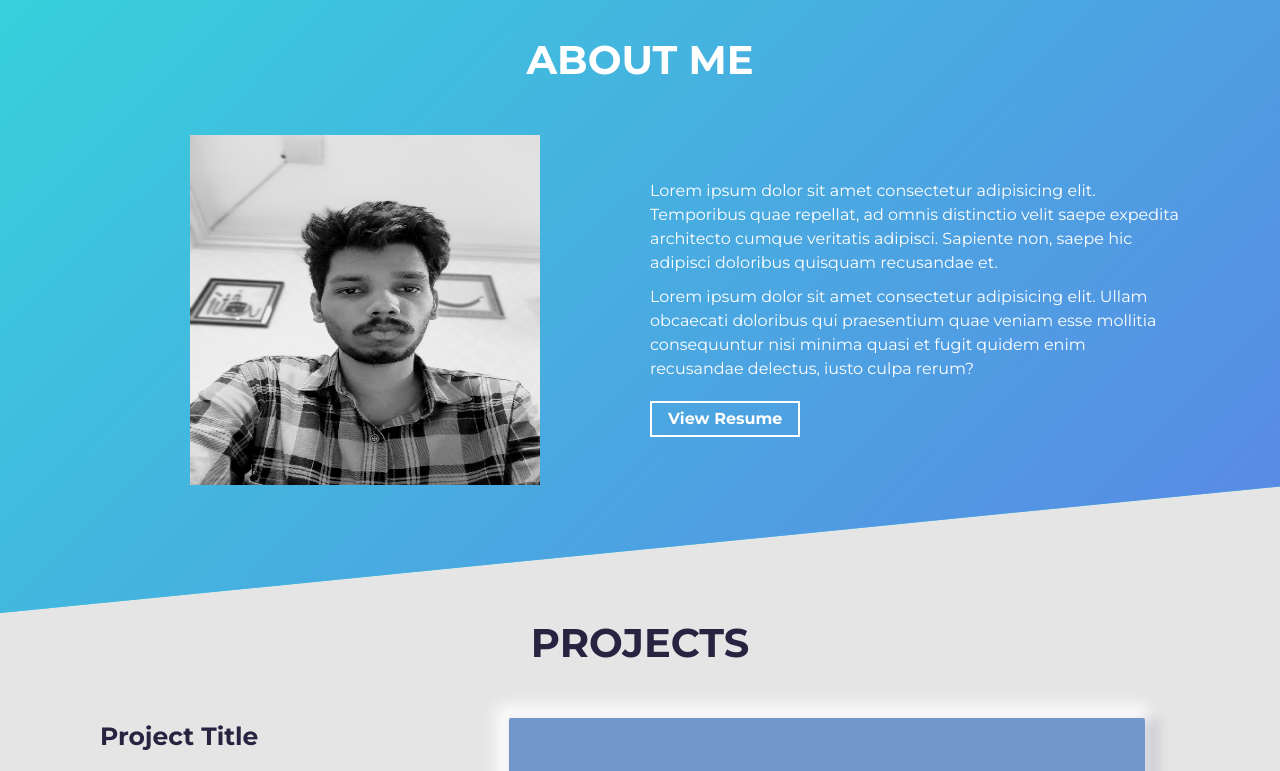
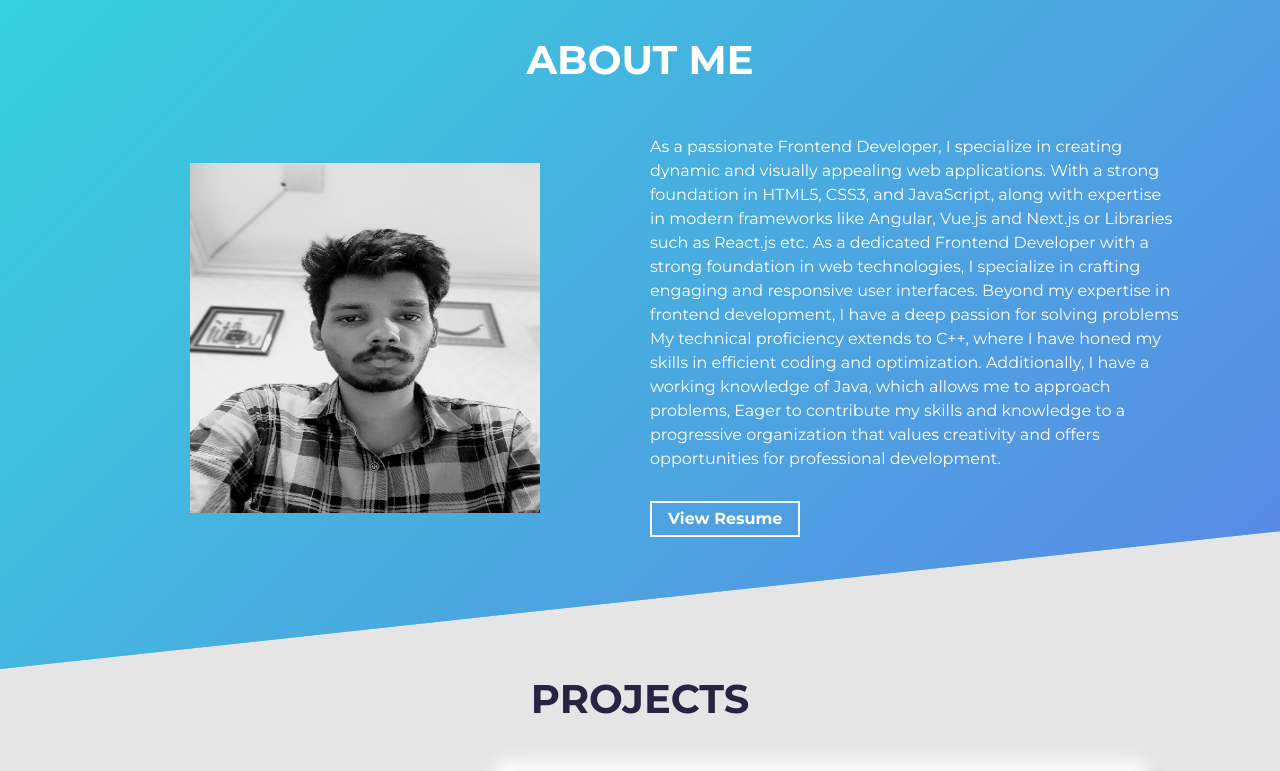
Before and after one commit to zohaibbhatkar/Zohaib, a plain HTML site: page index.html in a window 1280 px wide. Shown: the part 820-1591 px from the top of the page. Drawn offline with Linux system fonts and the light colour scheme.

Commit message:
Update-1 index.html

```diff
--- a/index.html
+++ b/index.html
@@ -135,16 +135,10 @@ Have fun creating your portfolio on this template!!! -->
           </div>
           <div class="about-wrapper__info">
             <p class="about-wrapper__info-text">
-              Lorem ipsum dolor sit amet consectetur adipisicing elit.
-              Temporibus quae repellat, ad omnis distinctio velit saepe expedita
-              architecto cumque veritatis adipisci. Sapiente non, saepe hic
-              adipisci doloribus quisquam recusandae et.
+             As a passionate Frontend Developer, I specialize in creating dynamic and visually appealing web applications. With a strong foundation in HTML5, CSS3, and JavaScript, along with expertise in modern frameworks like Angular, Vue.js and Next.js or Libraries such as React.js etc. As a dedicated Frontend Developer with a strong foundation in web technologies, I specialize in crafting engaging and responsive user interfaces. Beyond my expertise in frontend development, I have a deep passion for solving problems My technical proficiency extends to C++, where I have honed my skills in efficient coding and optimization. Additionally, I have a working knowledge of Java, which allows me to approach problems, Eager to contribute my skills and knowledge to a progressive organization that values creativity and offers opportunities for professional development.
             </p>
             <p class="about-wrapper__info-text">
-              Lorem ipsum dolor sit amet consectetur adipisicing elit. Ullam
-              obcaecati doloribus qui praesentium quae veniam esse mollitia
-              consequuntur nisi minima quasi et fugit quidem enim recusandae
-              delectus, iusto culpa rerum?
+
             </p>
             <span class="about-wrapper__cta">
               <a href="#" class="cta-btn cta-btn--resume">View Resume</a>
@@ -349,10 +343,10 @@ Have fun creating your portfolio on this template!!! -->
         <p class="footer__text">
           &copy; <span id="year"></span> - Template by
           <a
-            href="https://github.com/AnilSeervi"
+            href="https://github.com/zohaibbhatkar"
             target="_blank"
             rel="noopener noreferrer"
-            >Anil Seervi</a
+            >Zohaib B.</a
           >. <br />Made with &hearts;
         </p>
       </div>
```
